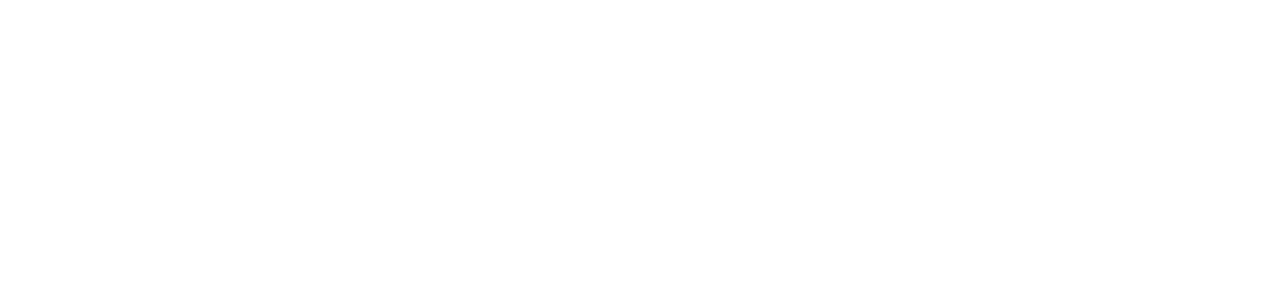
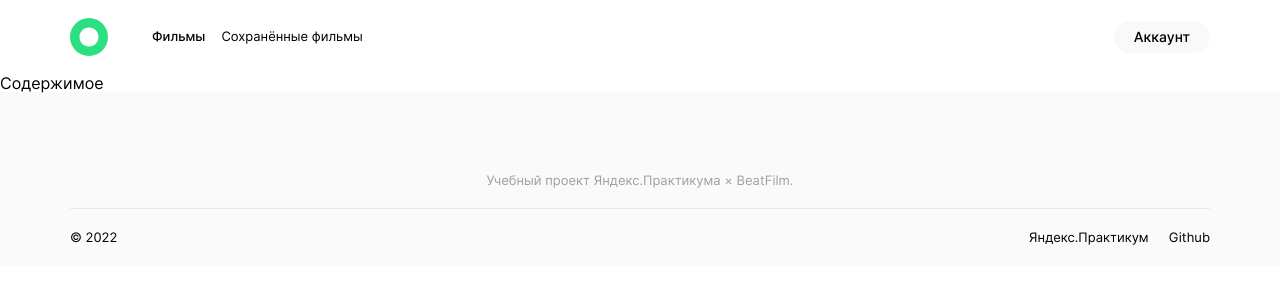
Before and after one commit to novvember/movies-explorer-frontend, a React (Create React App) app: page /movies in a window 1280 px wide. Before the commit this address had no page. Shown: the top 300 px of the page. Built offline with nearby package versions, Linux system fonts and the light colour scheme.

Commit message:
feat: add route for movies page

```diff
--- a/src/components/App/App.js
+++ b/src/components/App/App.js
@@ -1,5 +1,6 @@
 import { Route, Routes } from 'react-router-dom';
 import Landing from '../Landing/Landing';
+import Movies from '../Movies/Movies';
 import './App.css';
 
 function App() {
@@ -7,6 +8,7 @@ function App() {
     <div className="content">
       <Routes>
         <Route path="/" element={<Landing />} />
+        <Route path="/movies" element={<Movies />} />
       </Routes>
     </div>
   );
--- /dev/null
+++ b/src/components/Movies/Movies.js
@@ -0,0 +1,20 @@
+import Footer from '../Footer/Footer';
+import Header from '../Header/Header';
+import Navigation from '../Navigation/Navigation';
+import './Movies.css';
+
+function Movies() {
+  return (
+    <>
+      <Header>
+        <Navigation />
+      </Header>
+      <main>
+        Содержимое
+      </main>
+      <Footer />
+    </>
+  );
+}
+
+export default Movies;
```
Also changed, not shown: src/components/Movies/Movies.css (added).
